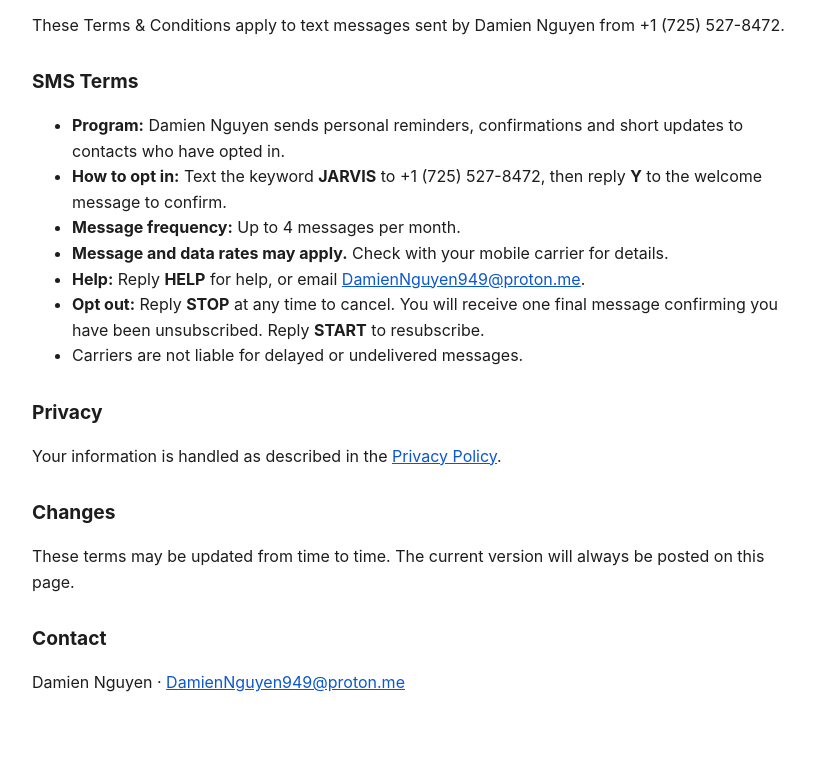
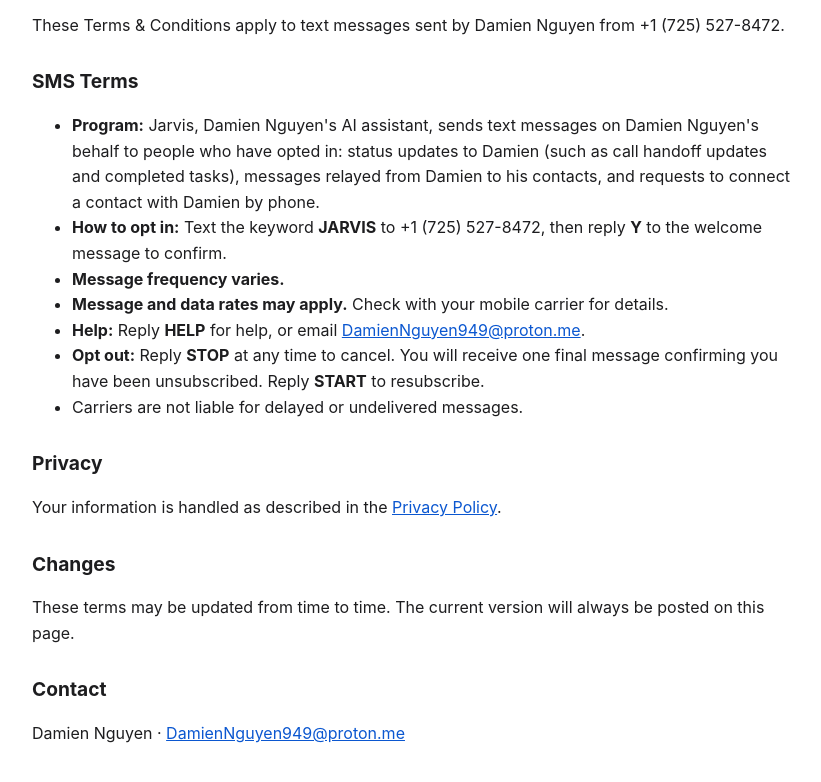
Before and after one commit to DamienNguyen949/jarvis-sms, a plain HTML site: page terms.html in a window 1280 px wide. Shown: the part 124-906 px from the top of the page, without its empty margins (228-1049 px from the left). Before the commit the page ends 860 px from the top, so only its background shows below. Drawn offline with Linux system fonts and the light colour scheme.

Commit message:
Update SMS Terms and conditions for Jarvis program

```diff
--- a/terms.html
+++ b/terms.html
@@ -20,9 +20,9 @@
 
 <h2>SMS Terms</h2>
 <ul>
-  <li><strong>Program:</strong> Damien Nguyen sends personal reminders, confirmations and short updates to contacts who have opted in.</li>
+  <li><strong>Program:</strong> Jarvis, Damien Nguyen's AI assistant, sends text messages on Damien Nguyen's behalf to people who have opted in: status updates to Damien (such as call handoff updates and completed tasks), messages relayed from Damien to his contacts, and requests to connect a contact with Damien by phone.</li>
   <li><strong>How to opt in:</strong> Text the keyword <strong>JARVIS</strong> to +1 (725) 527-8472, then reply <strong>Y</strong> to the welcome message to confirm.</li>
-  <li><strong>Message frequency:</strong> Up to 4 messages per month.</li>
+  <li><strong>Message frequency varies.</strong></li>
   <li><strong>Message and data rates may apply.</strong> Check with your mobile carrier for details.</li>
   <li><strong>Help:</strong> Reply <strong>HELP</strong> for help, or email <a href="mailto:DamienNguyen949@proton.me">DamienNguyen949@proton.me</a>.</li>
   <li><strong>Opt out:</strong> Reply <strong>STOP</strong> at any time to cancel. You will receive one final message confirming you have been unsubscribed. Reply <strong>START</strong> to resubscribe.</li>
```
